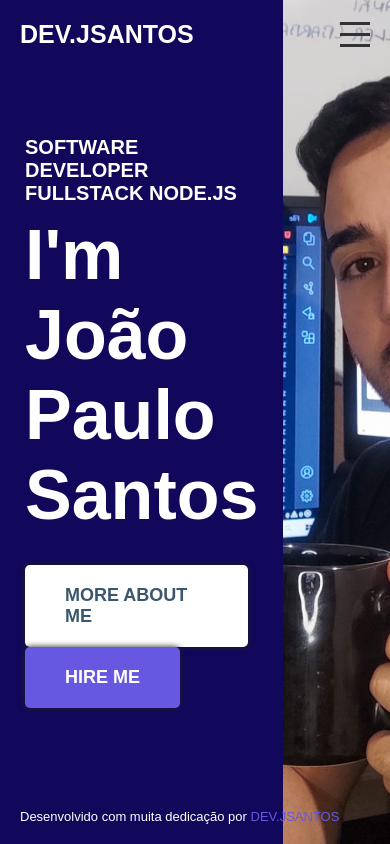
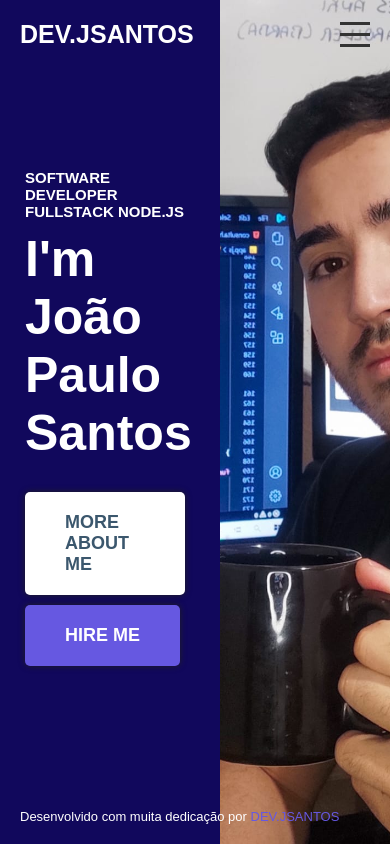
Before and after one commit to jottasantosdev/dev.jsantos-portfolio, a plain HTML site: page index.html in a window 390 px wide. Drawn offline with Linux system fonts and the light colour scheme.

Commit message:
adicionando responsividade parte 1

```diff
--- a/assets/css/styles.css
+++ b/assets/css/styles.css
@@ -112,3 +112,30 @@ footer a {
 footer a:hover {
     opacity: 0.8;
 }
+
+
+/* responsividade */
+@media (max-width: 1024px) and (min-width: 769px) {
+    .container .description .name {
+        font-weight: bold;
+        font-size: 60px;
+        margin-top: 10px;
+        margin-bottom: 30px;
+    }
+}
+@media (max-width: 768px) {
+    .container .description .profession {
+        font-size: 15px;
+        font-weight: bold;
+        text-transform: uppercase;
+    }
+    .container .description .name {
+        font-weight: bold;
+        font-size: 50px;
+        margin-top: 10px;
+        margin-bottom: 30px;
+    }
+    .container .description .buttons a {
+        margin-bottom: 10px;
+    }
+}
```
